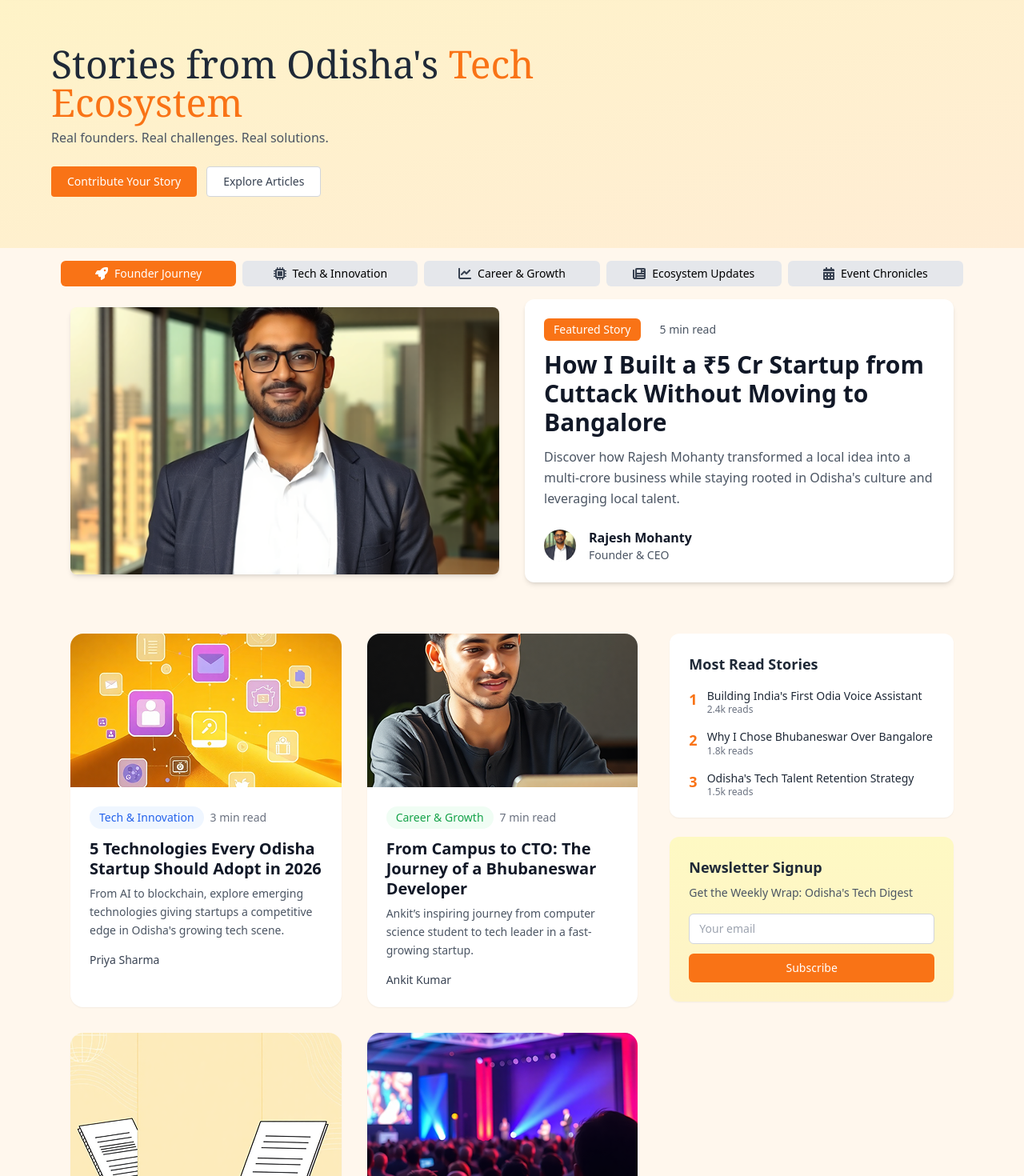
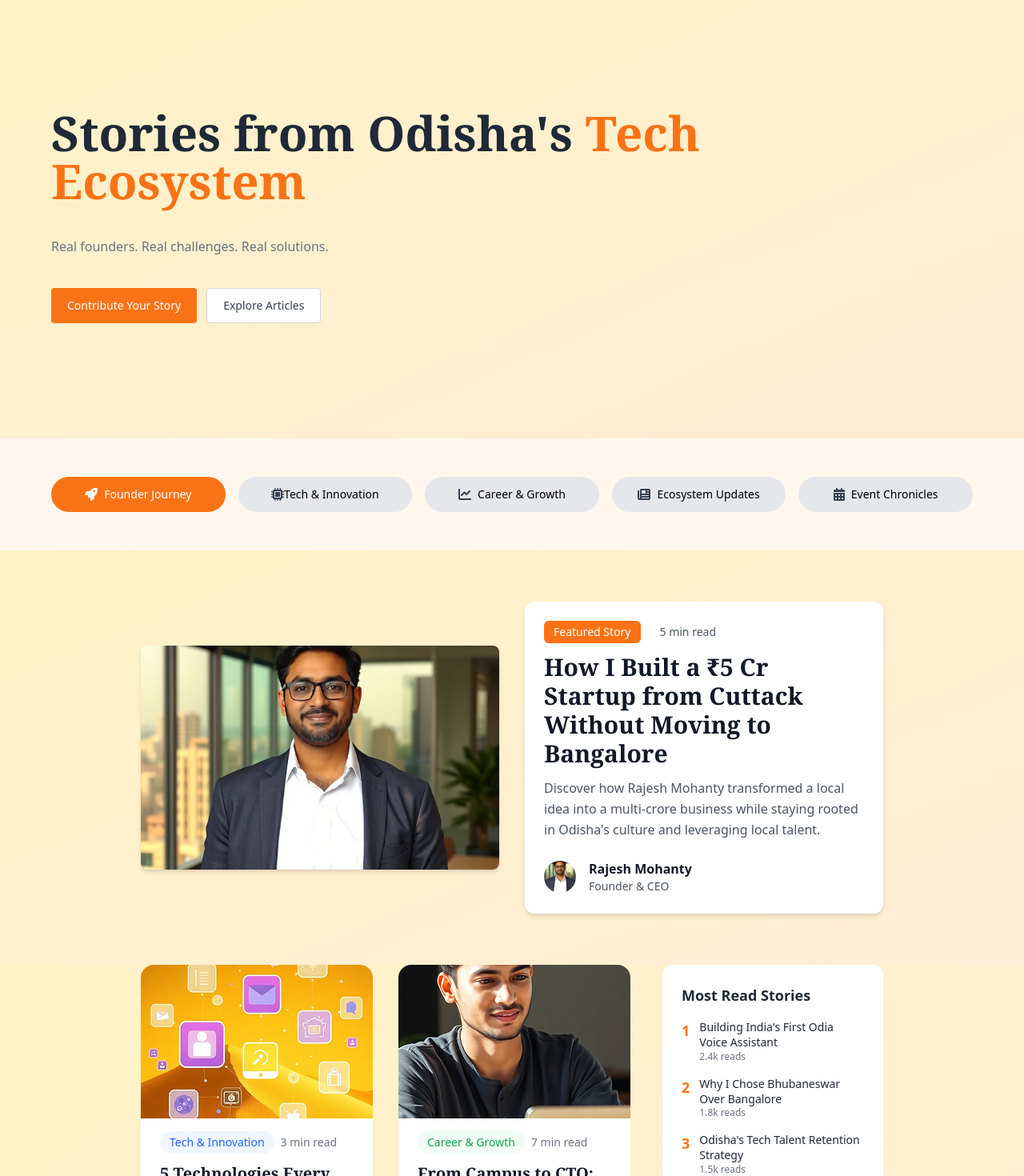
Before and after one commit to Subhranta703/kalinga-vriti, a React (Vite) app in the folder frontend/: page /blog in a window 1280 px wide. Shown: the part 80-1550 px from the top of the page at 80% size. Built offline with nearby package versions, Linux system fonts and the light colour scheme; no server answers.

Commit message:
updated layout of blogs page

```diff
--- a/frontend/src/pages/Blog.jsx
+++ b/frontend/src/pages/Blog.jsx
@@ -60,17 +60,17 @@ export default function OdishaTechEcosystem() {
   return (
     <div className="min-h-screen bg-orange-50">
       {/* 🌟 Hero Section */}
-      <div className="bg-gradient-to-br from-amber-100 to-orange-100 px-6 py-16">
-        <div className="max-w-6xl mx-auto">
-          <h1 className="text-4xl md:text-5xl font-serif mb-2">
-            <span className="text-gray-800">Stories from Odisha's </span>
-            <span className="text-orange-500">Tech <br/>Ecosystem</span>
+      <div className="bg-gradient-to-br from-amber-100 to-orange-100 px-6 py-36">
+        <div className="max-w-6xl mx-auto ">
+          <h1 className="text-4xl md:text-6xl font-serif mb-2 ">
+            <span className="text-gray-800 font-semibold ">Stories from Odisha's </span>
+            <span className="text-orange-500 font-semibold">Tech <br/>Ecosystem</span>
           </h1>
-          <p className="text-gray-600 mb-6">
+          <p className="text-gray-500 my-10">
             Real founders. Real challenges. Real solutions.
           </p>
           <div className="flex flex-wrap gap-3">
-            <button className="bg-orange-500 text-white px-5 py-2 rounded text-sm font-medium">
+            <button className="bg-orange-500 text-white px-5 py-3 rounded text-sm font-medium">
               Contribute Your Story
             </button>
             <button className="bg-white text-gray-700 px-5 py-2 rounded text-sm font-medium border border-gray-300">
@@ -81,21 +81,21 @@ export default function OdishaTechEcosystem() {
       </div>
 
       {/* 🧭 Filter Buttons */}
-<div className="max-w-6xl mx-auto px-3 py-4 flex flex-wrap justify-between gap-2">
-        <button className="bg-orange-500 text-white  py-1 rounded-md text-sm flex items-center gap-2 flex-1 justify-center">
+<div className="max-w-6xl mx-auto  py-12 flex flex-wrap justify-between gap-4 ">
+        <button className="bg-orange-500 text-white  py-1 rounded-full text-sm flex items-center gap-2 flex-1 justify-center">
            <img src={rocket} className="py-1  "/>
             Founder Journey
         </button>
-        <button className="bg-gray-200 text-black  py-1 rounded-md text-sm flex items-center gap-2 flex-1 justify-center">
+        <button className="bg-gray-200 text-black  py-3 rounded-full text-sm flex items-center gap- flex-1 justify-center">
            <img src={tech}/> Tech & Innovation
         </button>
-        <button className="bg-gray-200 text-black  py-1 rounded-md text-sm flex items-center gap-2 flex-1 justify-center">
+        <button className="bg-gray-200 text-black  py-3 rounded-full text-sm flex items-center gap-2 flex-1 justify-center">
            <img src={career}/> Career & Growth
         </button>
-        <button className="bg-gray-200 text-black  py-1 rounded-md text-sm flex items-center gap-2 flex-1 justify-center">
+        <button className="bg-gray-200 text-black  py-3 rounded-full text-sm flex items-center gap-2 flex-1 justify-center">
            <img src={eco}/> Ecosystem Updates
         </button>
-        <button className="bg-gray-200 text-black  py-1 rounded-md text-sm flex items-center gap-2 flex-1 justify-center">
+        <button className="bg-gray-200 text-black  py-3 rounded-full text-sm flex items-center gap-2 flex-1 justify-center">
 
    <img src={blackcal}/>
  Event Chronicles
@@ -103,7 +103,7 @@ export default function OdishaTechEcosystem() {
       </div>
 
       {/* 🌟 Featured Story */}
-      <div className="max-w-6xl mx-auto px-6 pb-16 grid md:grid-cols-2 gap-8 items-center">
+      <div className="max-w-full mx-auto px-44 py-16 pb-16 grid md:grid-cols-2 gap-8 items-center bg-gradient-to-br from-amber-100 to-orange-100">
         {/* Left - Image */}
         <img src={human} alt="founder" className="rounded-lg shadow-md w-full" />
 
@@ -116,7 +116,7 @@ export default function OdishaTechEcosystem() {
             <span className="text-gray-600 text-sm">5 min read</span>
           </div>
 
-          <h1 className="font-extrabold text-gray-900 text-3xl mb-3">
+          <h1 className="font-extrabold text-gray-900 text-3xl mb-3 font-serif">
             How I Built a ₹5 Cr Startup from Cuttack Without Moving to Bangalore
           </h1>
 
@@ -141,9 +141,9 @@ export default function OdishaTechEcosystem() {
       </div>
 
       {/* 📰 Blogs + Sidebar */}
-      <div className="max-w-6xl mx-auto px-6 pb-20 grid lg:grid-cols-[2fr_1fr] gap-10">
+      <div className="max-w-full px-44 mx-auto   pb-20 grid lg:grid-cols-[3fr_1fr] gap-10 bg-gradient-to-br from-amber-100 to-orange-100">
         {/* Left - Blog Cards */}
-        <div className="grid md:grid-cols-2 gap-8">
+        <div className="grid md:grid-cols-2 gap-8 w-full">
           {blogs.map((blog, index) => (
             <div
               key={index}
@@ -154,7 +154,7 @@ export default function OdishaTechEcosystem() {
                 alt={blog.title}
                 className="w-full h-48 object-cover"
               />
-              <div className="p-6">
+              <div className="py-4 px-6 h-56">
                 <div className="flex items-center gap-2 text-sm mb-3">
                   <span
                     className={`px-3 py-1 rounded-full font-medium ${blog.categoryColor}`}
@@ -163,10 +163,10 @@ export default function OdishaTechEcosystem() {
                   </span>
                   <span className="text-gray-500">{blog.readTime}</span>
                 </div>
-                <h3 className="text-xl font-bold text-gray-900 mb-2 leading-tight">
+                <h3 className="text-xl font-bold text-gray-900 mb-2 leading-tight font-serif">
                   {blog.title}
                 </h3>
-                <p className="text-gray-600 text-sm mb-4 leading-relaxed">
+                <p className="text-gray-600 text-sm mb-4 leading-relaxed ">
                   {blog.description}
                 </p>
                 <p className="text-sm font-medium text-gray-700">
@@ -180,7 +180,7 @@ export default function OdishaTechEcosystem() {
         {/* Right - Sidebar */}
         <div className="flex flex-col gap-6">
           {/* 📚 Most Read Stories */}
-          <div className="bg-white rounded-xl shadow-sm p-6">
+          <div className="bg-white rounded-xl shadow-sm p-6 h-1/3">
             <h2 className="text-lg font-semibold text-gray-800 mb-4">
               Most Read Stories
             </h2>
@@ -218,11 +218,11 @@ export default function OdishaTechEcosystem() {
           </div>
 
           {/* 📨 Newsletter Signup */}
-          <div className="bg-gradient-to-b from-yellow-100 to-amber-100 rounded-xl shadow-sm p-6">
-            <h2 className="text-lg font-semibold text-gray-800 mb-2">
+          <div className="bg-gradient-to-r from-yellow-500 to-orange-600 rounded-xl shadow-sm p-6">
+            <h2 className="text-lg font-semibold text-white mb-2">
               Newsletter Signup
             </h2>
-            <p className="text-sm text-gray-600 mb-4">
+            <p className="text-sm text-white mb-4">
               Get the Weekly Wrap: Odisha's Tech Digest
             </p>
             <form className="flex flex-col gap-3">
```
